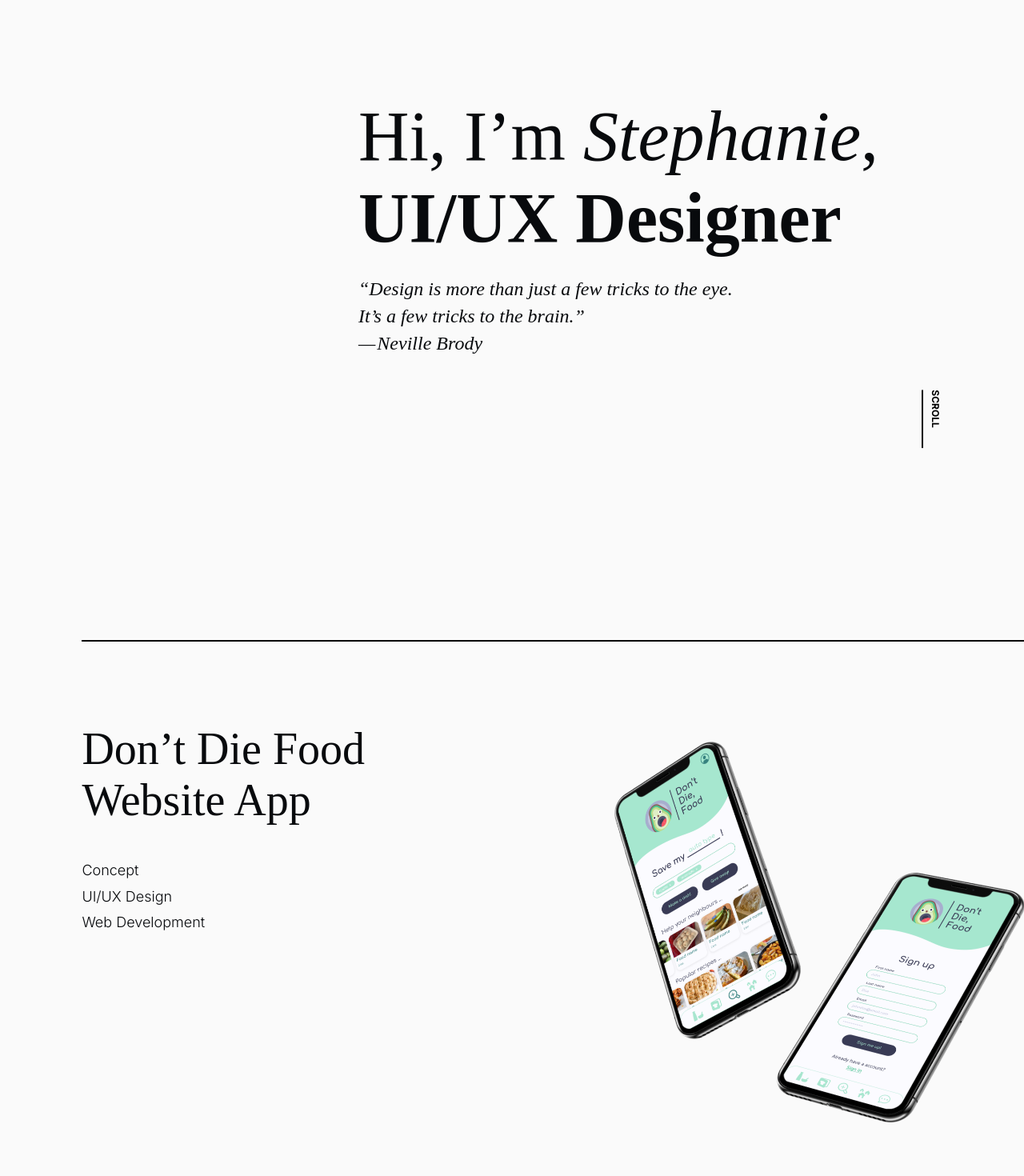
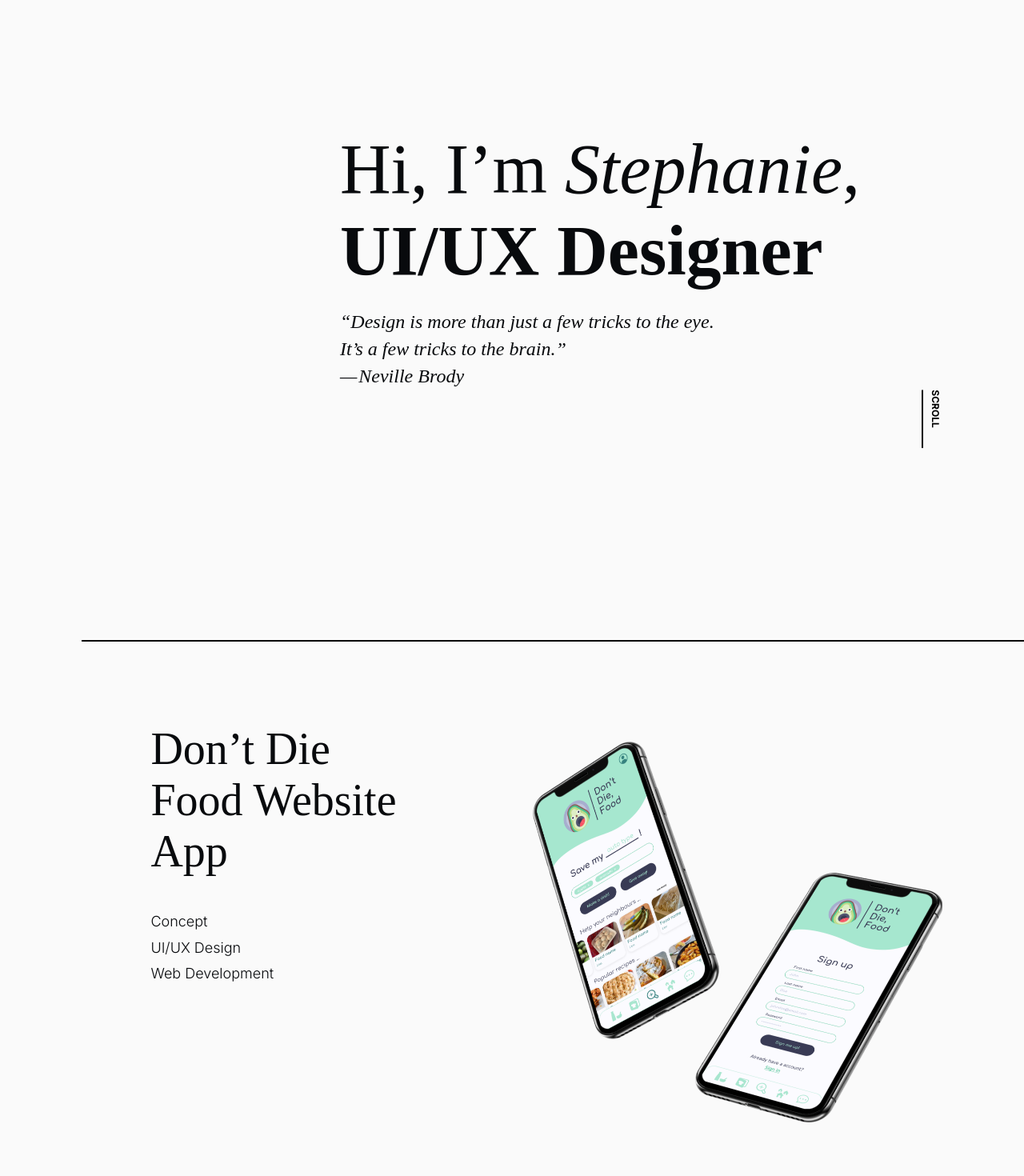
Before and after one commit to stephaniebd/portfolio2.0, a React (Create React App) app in the folder portfolio/: page / in a window 1280 px wide. Shown: the part 120-1590 px from the top of the page at 80% size. Built offline with nearby package versions, Linux system fonts and the light colour scheme.

Commit message:
position banner and about section

```diff
--- a/portfolio/src/App.js
+++ b/portfolio/src/App.js
@@ -15,33 +15,36 @@ import Home from "./pages/Home";
 function App() {
   return (
     <Router>
-      <div className="container">
-        <div className="sub-container">
       <div className="App">
         <Navbar />
           <Switch>
+
             <Route exact path="/">
               <Home />
             </Route>
+
             <Route path="/work">
               {/* {render work section} */}
             </Route>
+
             <Route path="/dont-die-food">
               {/* {render ddf page} */}
             </Route>
+
             <Route path="/thinktwice">
               {/* {render tt page} */}
             </Route>
+
             <Route path="/contact">
               {/* <Contact /> */}
             </Route>
+
             <Route path="/resume">
               <Resume />
             </Route>
+
           </Switch>
         <Footer/>
-          </div>
-        </div>
       </div>
     </Router>
   );
--- a/portfolio/src/components/AboutSection.js
+++ b/portfolio/src/components/AboutSection.js
@@ -6,9 +6,7 @@ const AboutSection = () => {
     return (
         <>
             <div className="section-line"></div>
-            <div className="about-section">
 
-            </div>
             <div className="about-section-content">
                 <h2>About</h2>
                 <p>
--- a/portfolio/src/components/Footer.js
+++ b/portfolio/src/components/Footer.js
@@ -5,7 +5,7 @@ import '../styles/Footer.css';
 const Footer = () => {
     return (
         <div className="footer">
-            <p>© All right reserved – Stephanie Beauzile-Domond</p>
+            <p>© All right reserved – Stephanie Beauzile-Domond // Special thanks to Stacy Moore</p>
 
             <ul className="footer-socials">
                 <a href="https://www.linkedin.com/in/stephaniebd/" target="blank"><i className="fab fa-linkedin-in"></i></a>
--- a/portfolio/src/components/ProjectSection.js
+++ b/portfolio/src/components/ProjectSection.js
@@ -45,6 +45,7 @@ const ProjectSection = () => {
                 return (
                     <>
                         <div className="section-line"></div>
+                        <div className="container">
                             <div className="content">
                                 <div className="text">
                                     <h2>{item.title}</h2>
@@ -55,6 +56,8 @@ const ProjectSection = () => {
                                     {item.picture}
                                 </div>
                             </div>
+                        </div>
+
                     </>
                 );
             })}
--- a/portfolio/src/styles/AboutSection.css
+++ b/portfolio/src/styles/AboutSection.css
@@ -1,5 +1,5 @@
 .about-section {
-    margin: 0% 30%;
+    /* margin: 0% 30%; */
 }
 
 .more-info {
@@ -7,15 +7,11 @@
 }
 
 .resume {
-    margin-right: 16px;
+    /* margin-right: 16px; */
     text-decoration: none;
     color: #080A0D;
 }
 
-/* .about-section-content {
-    position: absolute;
-    width: 833px;
-    height: 204px;
-    left: 35%;
-    top: 30%;
-} */
+.about-section-content {
+    padding: 0% 8% 0% 35%;
+}
--- a/portfolio/src/styles/Banner.css
+++ b/portfolio/src/styles/Banner.css
@@ -1,5 +1,6 @@
 .banner {
     height: 100vh;
+    padding: 0% 8%;
 }
 h1 {
     font-family: Happy Times at the IKOB New Game Plus Edition;
@@ -9,6 +10,7 @@ h1 {
     line-height: 102px;
     letter-spacing: 0em;
     text-align: left;
+
 
 
     font-family: Happy Times at the IKOB New Game Plus Edition;
@@ -31,11 +33,7 @@ h1 {
 }
 
 .hero-banner {
-    position: absolute;
-    width: 833px;
-    height: 204px;
-    left: 35%;
-    top: 30%;
+    padding: 15% 0% 0% 30%;
 }
 
 .animated {
--- a/portfolio/src/styles/ProjectSection.css
+++ b/portfolio/src/styles/ProjectSection.css
@@ -15,3 +15,7 @@
 ul {
     list-style: none;
 }
+
+.container {
+    padding: 0% 8%;
+}
```
Lines whose indentation alone changed are shown as unchanged.
